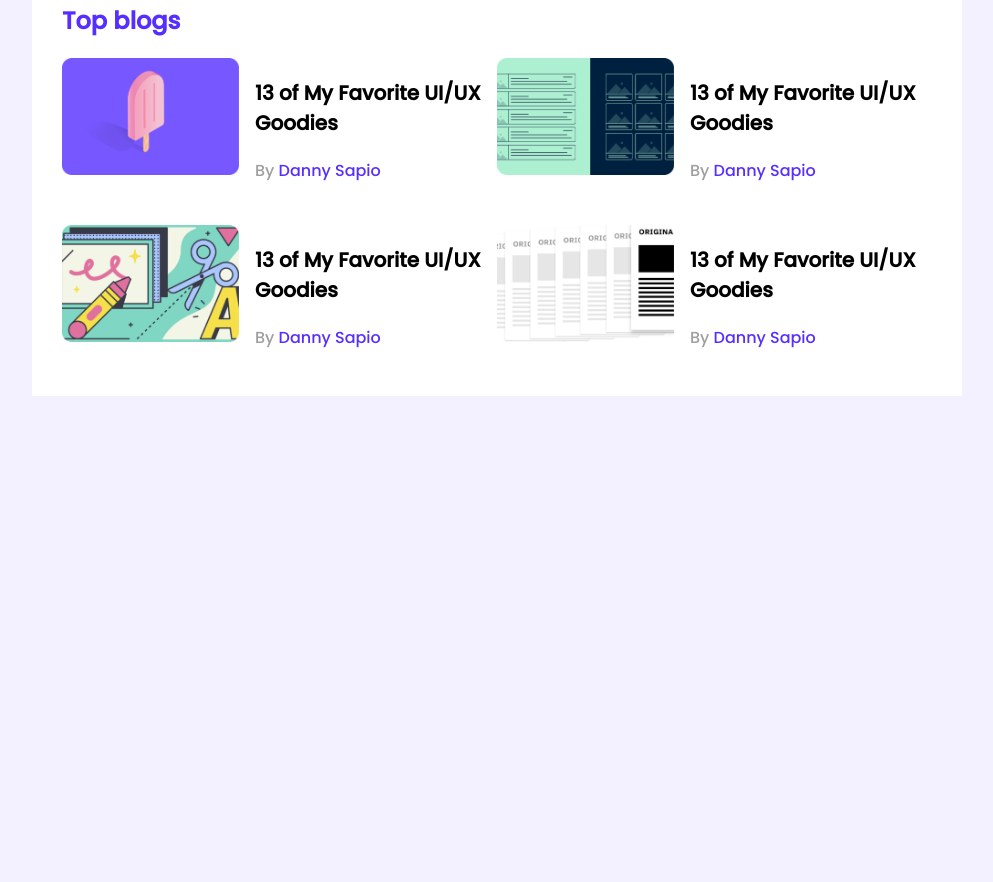
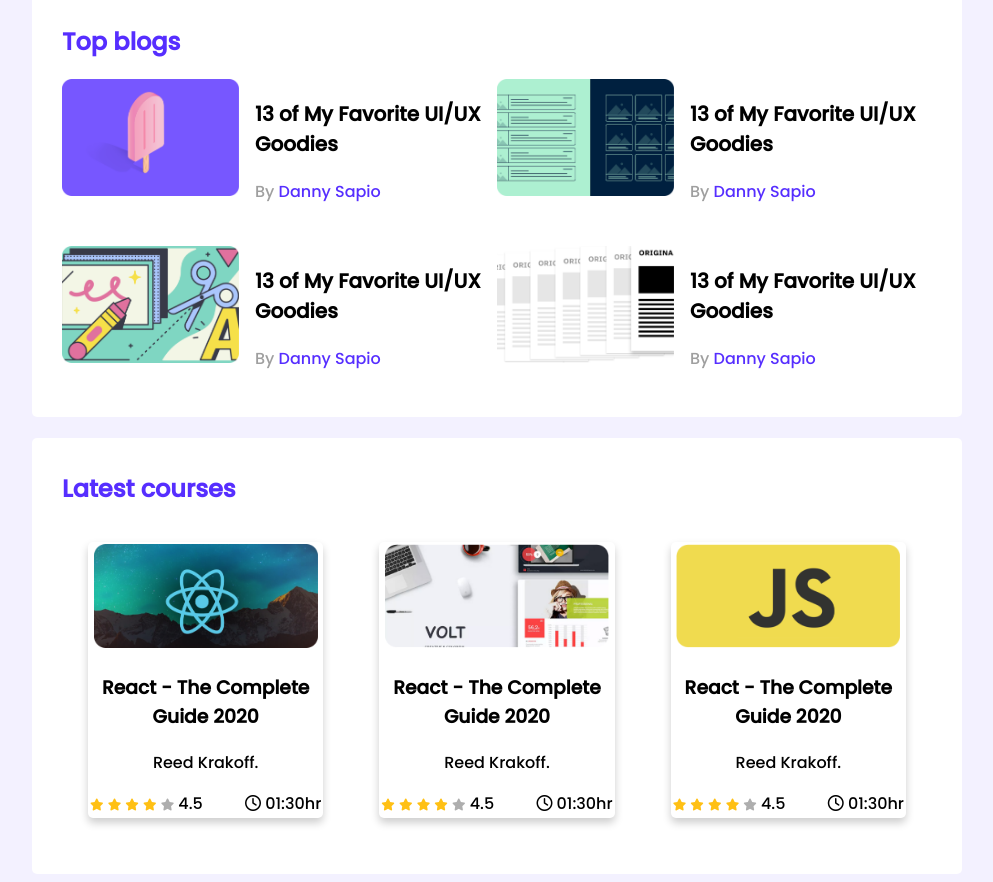
Before and after one commit to orun-sunny/leader-board, a plain HTML site: page index.html in a window 1280 px wide. Shown: the part 308-1190 px from the top of the page, without its empty margins (143-1136 px from the left). Before the commit the page ends 800 px from the top, so only its background shows below. Drawn offline with Linux system fonts and the light colour scheme.

Commit message:
lastupdate

```diff
--- a/index.html
+++ b/index.html
@@ -6,6 +6,9 @@
     <meta http-equiv="X-UA-Compatible" content="IE=edge">
     <meta name="viewport" content="width=device-width, initial-scale=1.0">
     <title>Leaderboard</title>
+    <!-- font awesome
+     -->
+    <script src="https://kit.fontawesome.com/abc4237dc9.js" crossorigin="anonymous"></script>
     <!-- stylesheet -->
     <link rel="stylesheet" href="styles/style.css">
 
@@ -114,6 +117,104 @@
 
             </div>
         </section>
+
+
+        <!---------------
+              -------------  lates courses-------- -->
+        <section class="container">
+            <h2 class="section-title">Latest courses </h2>
+            <div class="courses">
+                <div class="course">
+                    <div class="course-banner">
+                        <img src="images/courses/course-1.png" alt="">
+                    </div>
+                    <div class="course-detail">
+                        <h3 class="course-title"> React - The Complete Guide 2020 </h3>
+                        <p class="course-author"> Reed Krakoff.</p>
+
+                        <div class="courses-info">
+                            <div>
+                                <i class="fas fa-star filled"></i>
+                                <i class="fas fa-star filled"></i>
+                                <i class="fas fa-star filled"></i>
+                                <i class="fas fa-star filled"></i>
+                                <i class="fas fa-star empty"></i>
+                                <span> 4.5</span>
+                            </div>
+                            <!-- <p>4.5</p> -->
+                            <div class="couse-duration">
+                                <i class="far fa-clock"></i>
+                                01:30hr
+                            </div>
+
+
+                        </div>
+
+
+                    </div>
+                </div>
+                <div class="course">
+                    <div class="course-banner">
+                        <img src="images/courses/course-2.png" alt="">
+                    </div>
+                    <div class="course-detail">
+                        <h3 class="course-title"> React - The Complete Guide 2020 </h3>
+                        <p class="course-author"> Reed Krakoff.</p>
+
+                        <div class="courses-info">
+                            <div>
+                                <i class="fas fa-star filled"></i>
+                                <i class="fas fa-star filled"></i>
+                                <i class="fas fa-star filled"></i>
+                                <i class="fas fa-star filled"></i>
+                                <i class="fas fa-star empty"></i>
+                                <span> 4.5</span>
+                            </div>
+                            <!-- <p>4.5</p> -->
+                            <div class="couse-duration">
+                                <i class="far fa-clock"></i>
+                                01:30hr
+                            </div>
+
+
+                        </div>
+
+
+                    </div>
+                </div>
+                <div class="course">
+                    <div class="course-banner">
+                        <img src="images/courses/course-3.png" alt="">
+                    </div>
+                    <div class="course-detail">
+                        <h3 class="course-title"> React - The Complete Guide 2020 </h3>
+                        <p class="course-author"> Reed Krakoff.</p>
+
+                        <div class="courses-info">
+                            <div>
+                                <i class="fas fa-star filled"></i>
+                                <i class="fas fa-star filled"></i>
+                                <i class="fas fa-star filled"></i>
+                                <i class="fas fa-star filled"></i>
+                                <i class="fas fa-star empty"></i>
+                                <span> 4.5</span>
+                            </div>
+                            <!-- <p>4.5</p> -->
+                            <div class="couse-duration">
+                                <i class="far fa-clock"></i>
+                                01:30hr
+                            </div>
+
+
+                        </div>
+
+
+                    </div>
+                </div>
+            </div>
+
+
+        </section>
     </main>
 
 </body>
--- a/styles/style.css
+++ b/styles/style.css
@@ -9,12 +9,15 @@
   }
   main{
       display: flex;
-      justify-content: center;
+      flex-direction: column;
+      align-items: center;
   }
   .container{
       background-color: #FFFFFF;
       width: 870px;
-      padding:30px
+      padding:30px;
+      border-radius: 5px;
+      margin-top: 21px;
 
   }
   hr{
@@ -83,3 +86,62 @@ font-size: 20px;
     font: size 16px;
     color: #562EFF;
 }
+/* courses styles
+------------- */
+.courses{
+    display: grid;
+    grid-template-columns: repeat(3,1fr);
+    grid-column-gap: 24px;
+    margin: 10px;
+
+}
+.course{
+    margin: 1rem;
+    padding: 2px;
+    border: 2px;
+    border-radius: 5px;
+    box-shadow: 0 0.3rem 0.5rem rgb(0 0 0 / 20%);
+    text-align: center;
+}
+.course .course-banner img{
+    width: 224px;
+    height: 104px;
+
+}
+.courses-info{
+    display: flex;
+    align-items: center;
+    justify-content: space-between;
+}
+.fa-star{
+    font-size: 12px;
+}
+.fa-star.filled{
+    color:  #FFC014;
+}
+.fa-star.empty{
+    color: #AEAEAE;
+}
+/* midea queries-----------
+ */
+@media only screen and (max-width:688){
+    .container{
+        width: 100%;
+    }
+    .players .blogs .courses{
+        /* background-color: tomato; */
+        grid-template-columns: repeat(1,1fr);
+    }
+    .player .blog{
+        flex-direction: column;
+    }
+
+
+}
+/* tablet devices */
+@media only screen and (min-width: 688px) and (max-width:992px){
+    .players{
+        background-color: yellowgreen;
+        grid-template-columns: repeat(2,1fr);
+    }
+}
```
